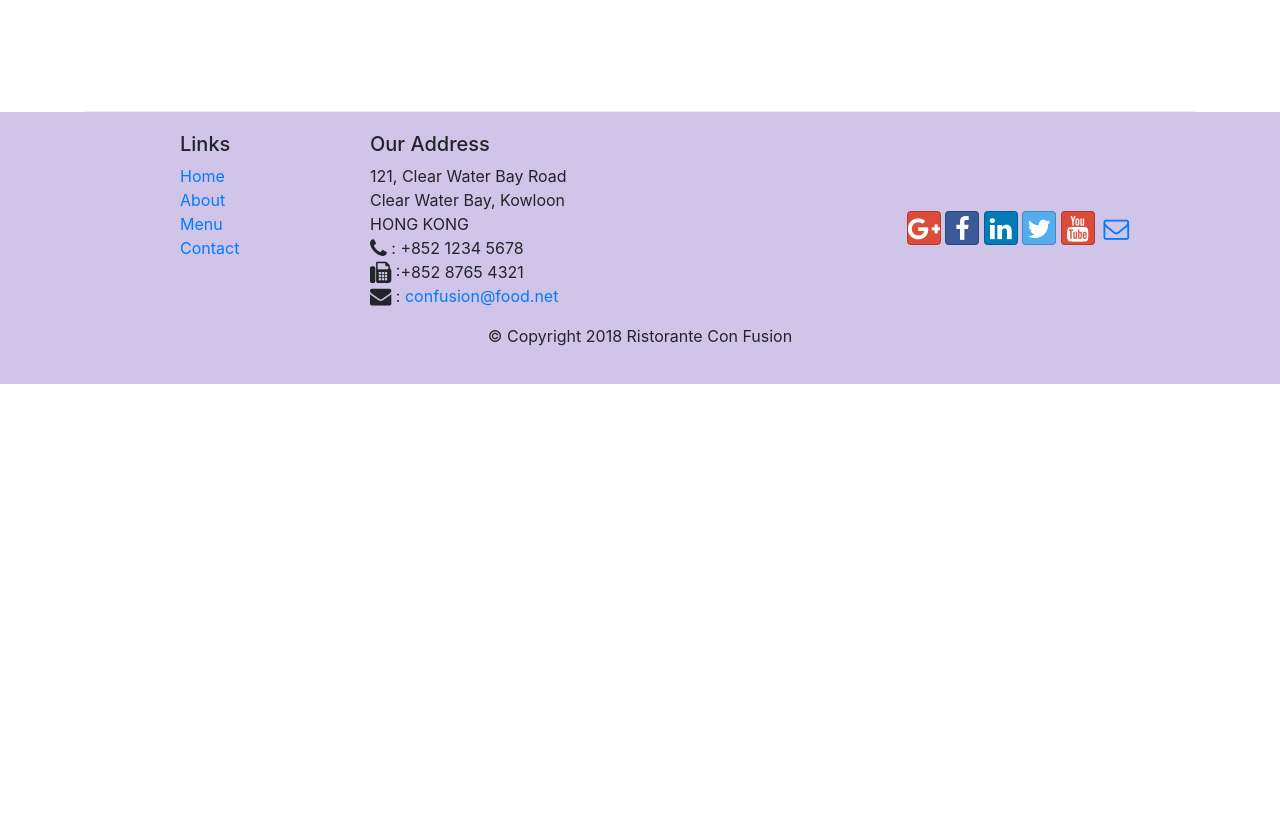
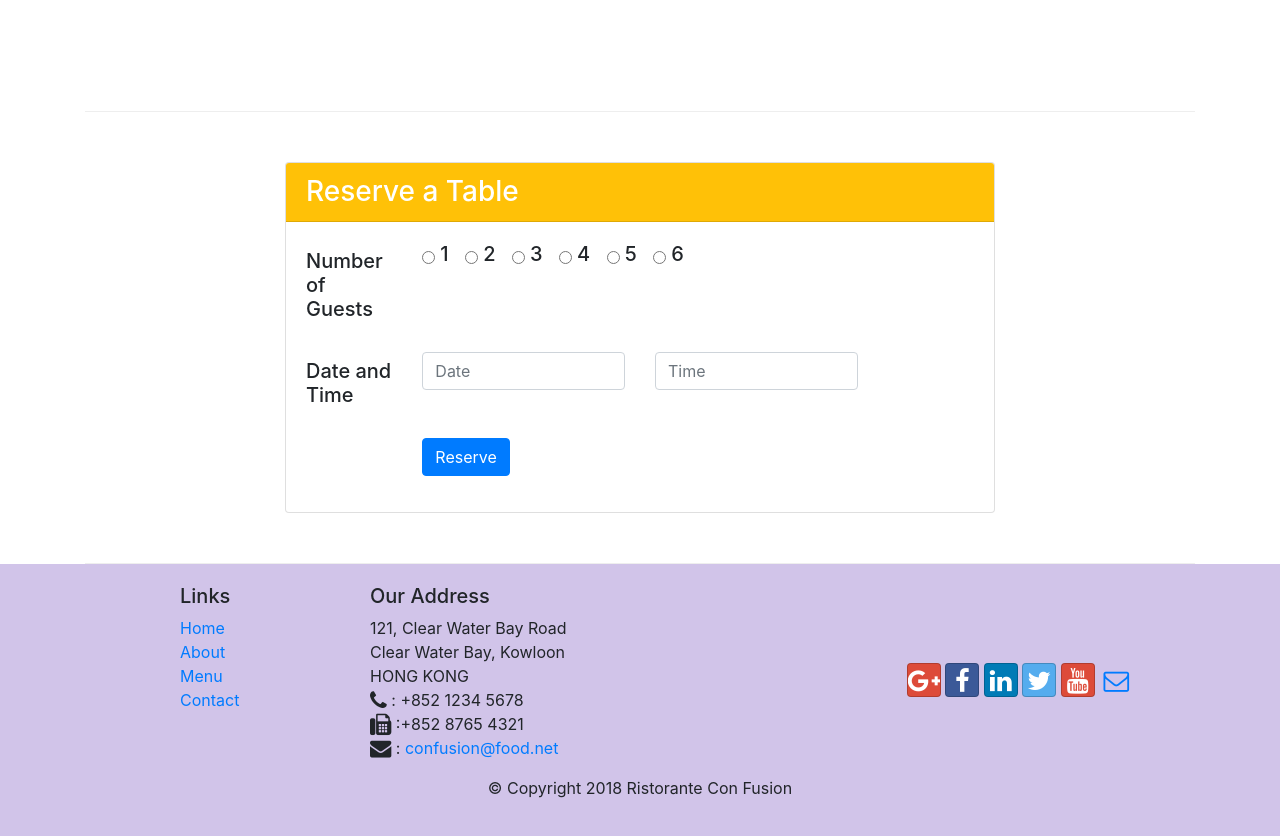
Before and after one commit to KshitijSinghChauhan/Restaurant-Website, a website: page index.html in a window 1280 px wide. Shown: the part 1372-2208 px from the top of the page. Before the commit the page ends 1756 px from the top, so only its background shows below. Drawn offline with nearby package versions, Linux system fonts and the light colour scheme; files whose address does not match are found by name.

Commit message:
Assignment 2

```diff
--- a/index.html
+++ b/index.html
@@ -39,8 +39,11 @@
                     <h1>Ristorante con Fusion</h1>
                     <p>We take inspiration from the World's best cuisines, and create a unique fusion experience. Our lipsmacking creations will tickle your culinary senses!</p>
                 </div>
-                <div class="col-12 col-sm align-self-center">
+                <div class="col-12 col-sm-3 align-self-center">
                     <img src="img/logo.png" class="img-fluid">
+                </div>
+                <div class="col-12 col-sm-3 align-self-center">
+                    <a class="btn btn-warning btn-block" href="#down" role="button">Reserve Table</a>
                 </div>
             </div>
         </div>
@@ -56,7 +59,7 @@
                     <img class="d-flex mr-3 img-thumbnail align-self-center" src="img/uthappizza.png" alt="uthappizza">
                     <div class="media-body">
                         <h2 class="mt-0">Uthappizza <span class="badge badge-danger">HOT</span> <span class="badge badge-pill badge-secondary">$4.99</span></h2>
-                        <p>A unique combination of Indian Uthappam (pancake) and Italian pizza, topped with Cerignola olives, ripe vine cherry tomatoes, Vidalia onion, Guntur chillies and Buffalo Paneer.</p>
+                        <p class="d-none d-sm-block">A unique combination of Indian Uthappam (pancake) and Italian pizza, topped with Cerignola olives, ripe vine cherry tomatoes, Vidalia onion, Guntur chillies and Buffalo Paneer.</p>
                     </div>
                  </div>
             </div>
@@ -68,8 +71,14 @@
                 <h3>This Month's Promotions</h3>
             </div>
             <div class="col col-sm col-md">
-                <h2>Weekend Grand Buffet</h2>
-                <p>Featuring mouthwatering combinations with a choice of five different salads, six enticing appetizers, six main entrees and five choicest desserts. Free flowing bubbly and soft drinks. All for just $19.99 per person </p>
+                <div class="media">
+                    <div class="media-body">
+                        <h2 class="mt-0"> Weekend Grand Buffet <span class="badge badge-danger">NEW</span></h2>
+                        <p class="d-none d-sm-block">Featuring mouthwatering combinations with a choice of five different salads, six enticing appetizers, six main entrees and five choicest desserts. Free flowing bubbly and soft drinks. All for just $19.99 per person </p>
+                    </div>
+                    <img class="d-flex ml-3 img-thumbnail align-self-center" src="img/buffet.png" alt="buffet">
+
+                </div>
             </div>
         </div>
 
@@ -80,13 +89,69 @@
             <div class="col col-sm order-sm-first col-md">
                 <div class="media">
                     <img class="d-flex mr-3 img-thumbnail align-self-center" src="img/alberto.png" alt="alberto">
-                <div class="media-body">
-                    <h2 class="mt-0">Alberto Somayya</h2>
-                    <h4>Executive Chef</h4>
-                    <p>Award winning three-star Michelin chef with wide International experience having worked closely with whos-who in the culinary world, he specializes in creating mouthwatering Indo-Italian fusion experiences. </p>
+                    <div class="media-body">
+                        <h2 class="mt-0">Alberto Somayya</h2>
+                        <h4>Executive Chef</h4>
+                        <p class="d-none d-sm-block">Award winning three-star Michelin chef with wide International experience having worked closely with whos-who in the culinary world, he specializes in creating mouthwatering Indo-Italian fusion experiences. </p>
+                    </div>
                 </div>
             </div>
         </div>
+        <div class="row row-content align-items-center" id="down">
+            <div class="col-12 col-sm-8 offset-sm-2">
+                <div class="card">
+                    <h3 class="card-header bg-warning text-white">Reserve a Table</h3>
+                    <div class="card-body">
+                       <form>
+                            <div class="form-group row">
+                                <label for="guests" class="col-12 col-md-2 col-form-label"><h5>Number of Guests</h5></label>
+                                <div class="col-md-10">
+                                    <div class="form-check form-check-inline">
+                                        <input class="form-check-input" type="radio" name="radio" id="inlineRadio1" value="option1">
+                                        <label class="form-check-label" for="inlineRadio1"><h5>1</h5></label>
+                                      </div>
+                                      <div class="form-check form-check-inline">
+                                        <input class="form-check-input" type="radio" name="radio" id="inlineRadio2" value="option2">
+                                        <label class="form-check-label" for="inlineRadio2"><h5>2</h5></label>
+                                      </div>
+                                      <div class="form-check form-check-inline">
+                                        <input class="form-check-input" type="radio" name="radio" id="inlineRadio3" value="option3">
+                                        <label class="form-check-label" for="inlineRadio3"><h5>3</h5></label>
+                                      </div>
+                                      <div class="form-check form-check-inline">
+                                        <input class="form-check-input" type="radio" name="radio" id="inlineRadio4" value="option4">
+                                        <label class="form-check-label" for="inlineRadio4"><h5>4</h5></label>
+                                      </div>
+                                      <div class="form-check form-check-inline">
+                                        <input class="form-check-input" type="radio" name="radio" id="inlineRadio5" value="option5">
+                                        <label class="form-check-label" for="inlineRadio5"><h5>5</h5></label>
+                                      </div>
+                                      <div class="form-check form-check-inline">
+                                        <input class="form-check-input" type="radio" name="radio" id="inlineRadio6" value="option6">
+                                        <label class="form-check-label" for="inlineRadio6"><h5>6</h5></label>
+                                      </div>
+                                </div>
+                            </div>
+                            <div class="form-group row">
+                                <label for="dateandtime" class="col-12 col-md-2 col-form-label"><h5>Date and Time</h5></label>
+                                <div class="col-12 col-md-4">
+                                    <input type="text" class="form-control" id="date" name="date" placeholder="Date">
+                                </div>
+                                <div class="col-12 col-md-4">
+                                    <input type="text" class="form-control" id="time" name="time" placeholder="Time">
+                                </div>
+                            </div>
+                            <div class="form-group row">
+                                <div class="offset-md-2 col-md-10">
+                                    <button type="submit" class="btn btn-primary">
+                                        Reserve
+                                    </button>
+                                </div>
+                            </div>
+                       </form>
+                    </div>
+                </div>
+            </div>
         </div>
     </div>
 
```
Also changed, not shown: contactus.html (+1 -0 lines).
